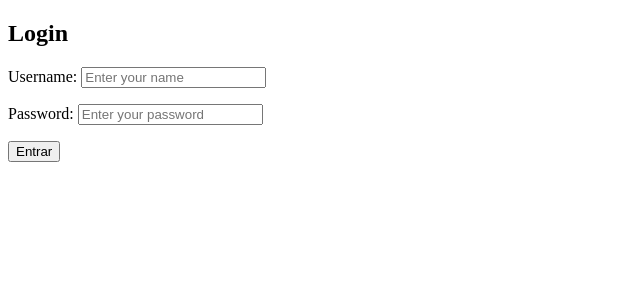
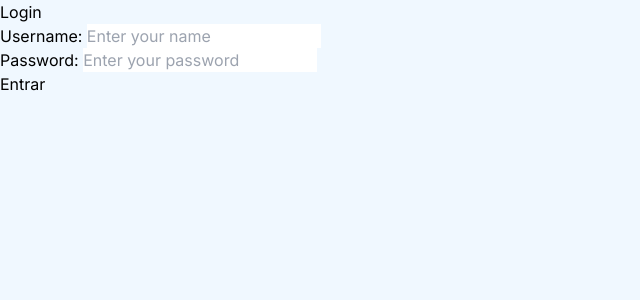
Before and after one commit to MikeSs26/erp_django, a Django app: page /login/ in a window 1280 px wide. Shown: the top 300 px of the page, without its empty margins (0-640 px from the left). Run offline with Django 5.2, Linux system fonts and the light colour scheme; some libraries are stand-ins or nearby versions.

Commit message:
working on login with tailwind

```diff
--- a/users/templates/users/login.html
+++ b/users/templates/users/login.html
@@ -1,7 +1,17 @@
 <!DOCTYPE html>
 <head>
+    <meta charset="UTF-8">
+    <meta name="viewport" content="width=device.width, initial-scale=1.0">
     <title>Login</title>
+    <script src="https://cdn.tailwindcss.com"></script>
 </head>
+<style>
+    @import url('https://fonts.googleapis.com/css2?family=Inter:ital,opsz,wght@0,14..32,100..900;1,14..32,100..900&display=swap');
+    body {
+        font-family: 'Inter', sans-serif;
+        background-color: aliceblue;
+    }
+</style>
 <body>
     <h2>Login</h2>
 
```
